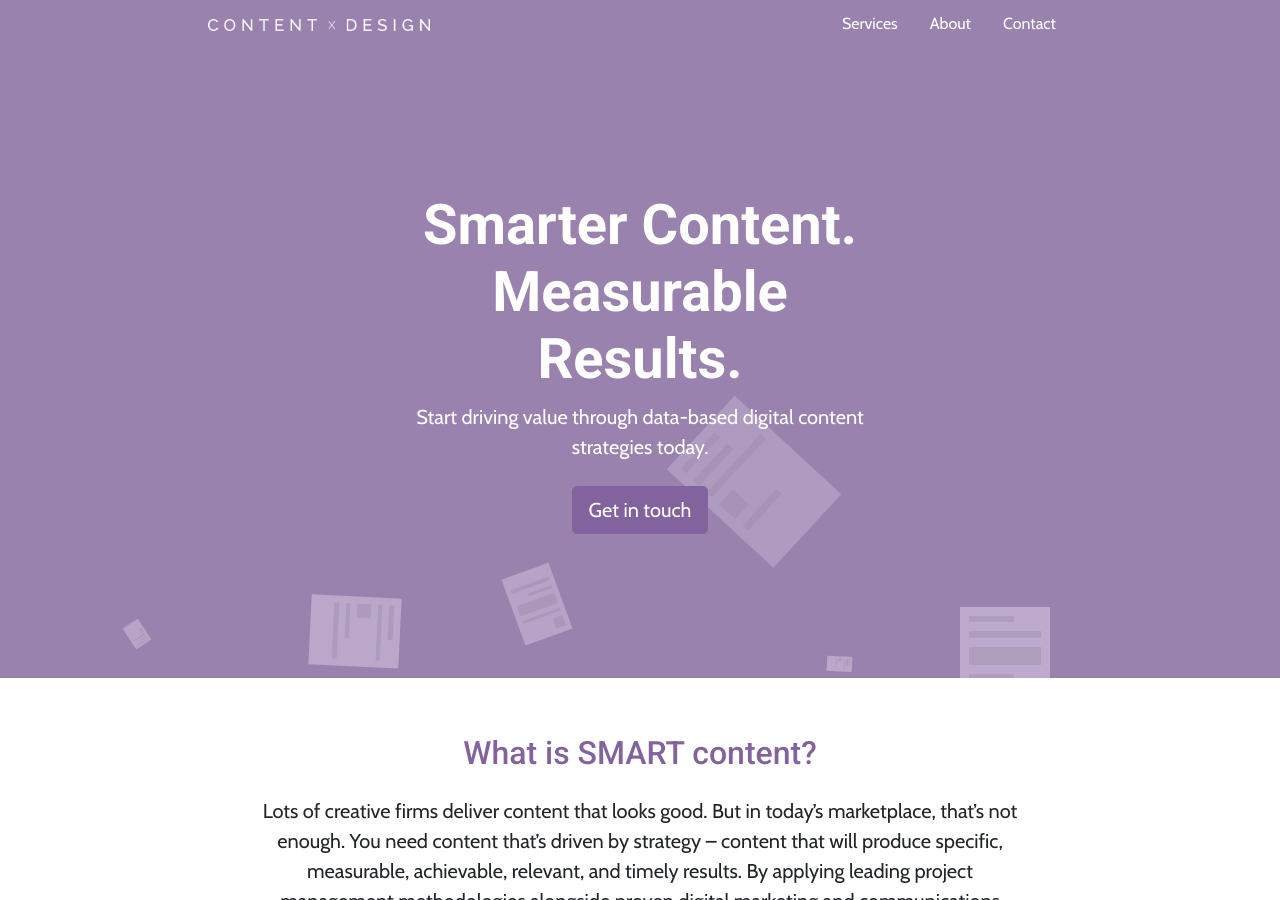
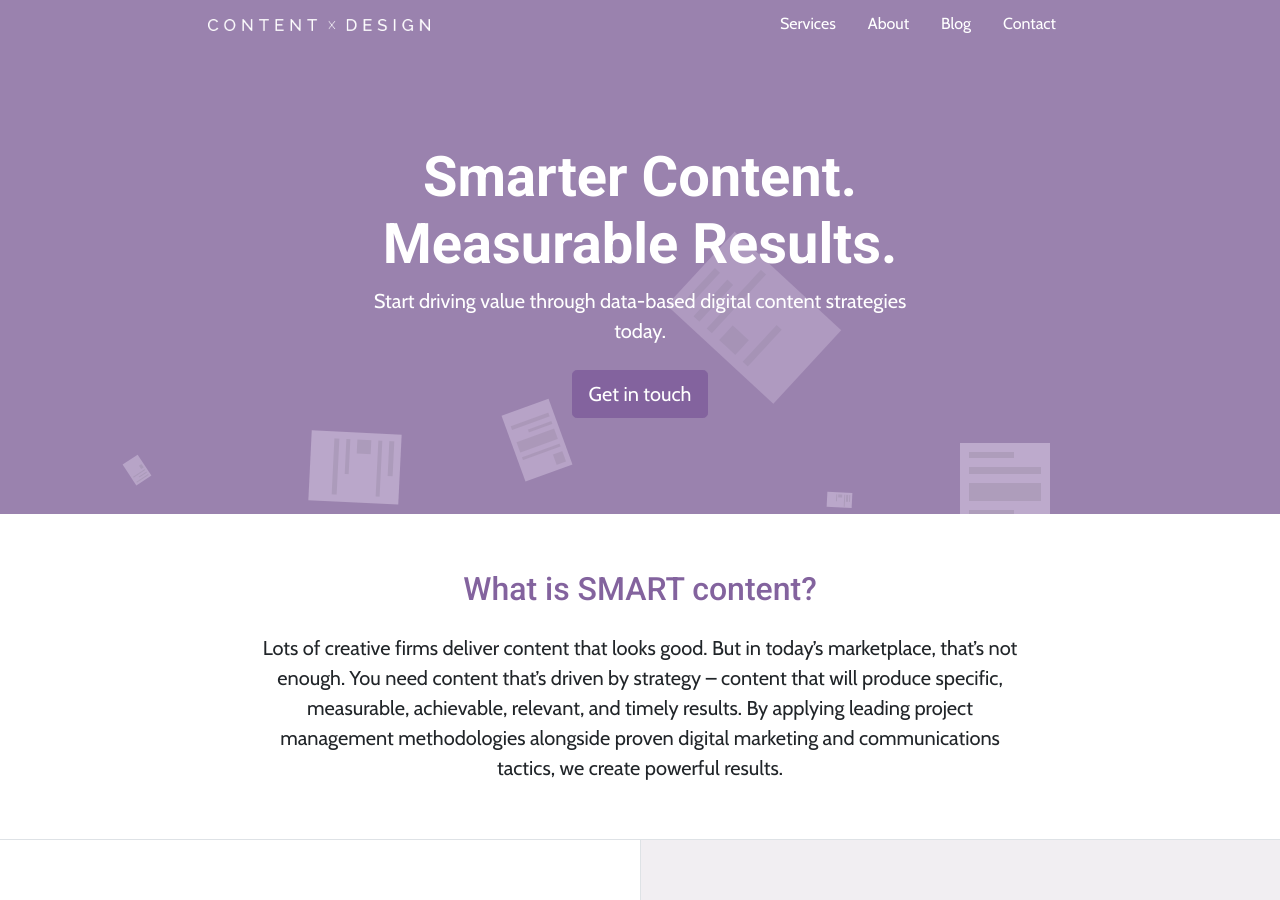
Before and after one commit to jasonephraim/Contentxdesign, a Jekyll site: the page index.html, which Jekyll copies as it is, in a window 1280 px wide and 900 px high. Built offline with Jekyll 4.4.1, drawn with Linux system fonts in a browser that asks for light colours; nearby versions of some CDN libraries.

Commit message:
added blog menu item

```diff
--- a/index.html
+++ b/index.html
@@ -60,6 +60,7 @@
         <div class="d-md-flex align-content-end">
         <a class="nav-link py-2" href="#ServicesList">Services</a>
         <a class="nav-link py-2" href="#About">About</a>
+        <a class="nav-link py-2" href="https://www.contentxdesignstrategy.com/blog">Blog</a>
         <a class="nav-link py-2" href="#Contact">Contact</a>
         <!--<a class="nav-link py-2 d-none d-md-inline-block" href="/blog">Blog</a>-->
         </div>
@@ -71,7 +72,7 @@
     </nav>
 
     <div class="bg-dark position-relative text-white overflow-hidden p-3 p-md-5 text-center" id="hero">
-      <div class="col-md-6 p-lg-5 mx-auto my-5" style="z-index: 100;">
+      <div class="col-md-6 mx-auto my-5" style="z-index: 100;">
         <h1 class="display-4 font-weight-bold" id="hero-title">Smarter Content. Measurable Results.</h1>
         <p class="lead font-weight-normal pb-2">Start driving value through data-based digital content strategies today.</p>
         <a class="btn btn-primary btn-lg" href="#Contact">Get in touch</a>
```
